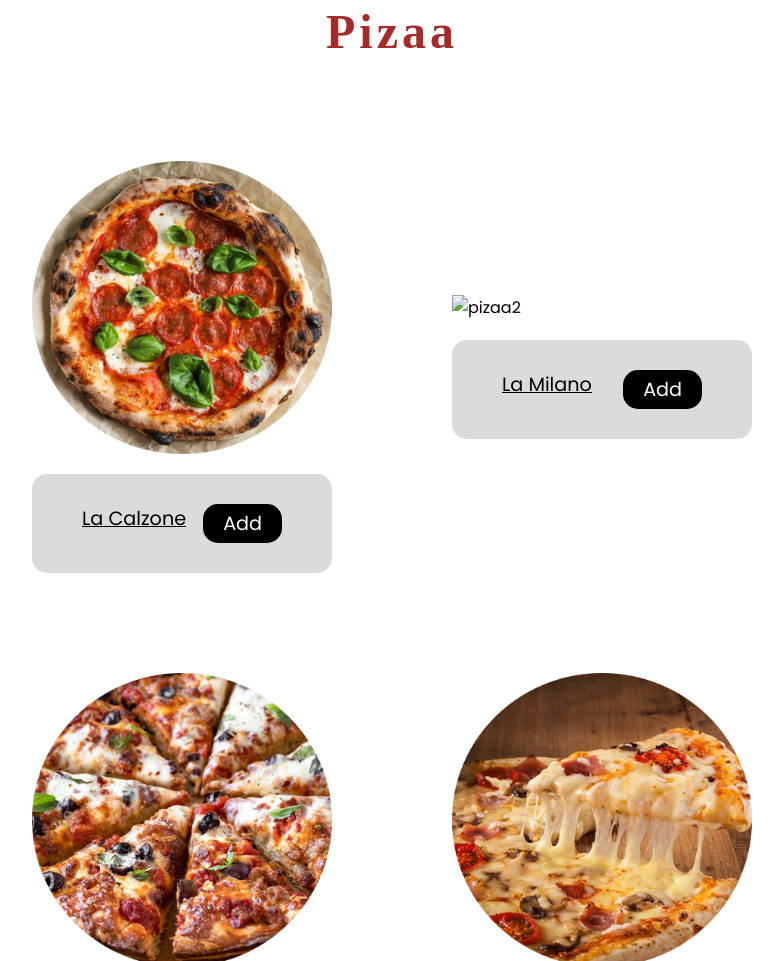
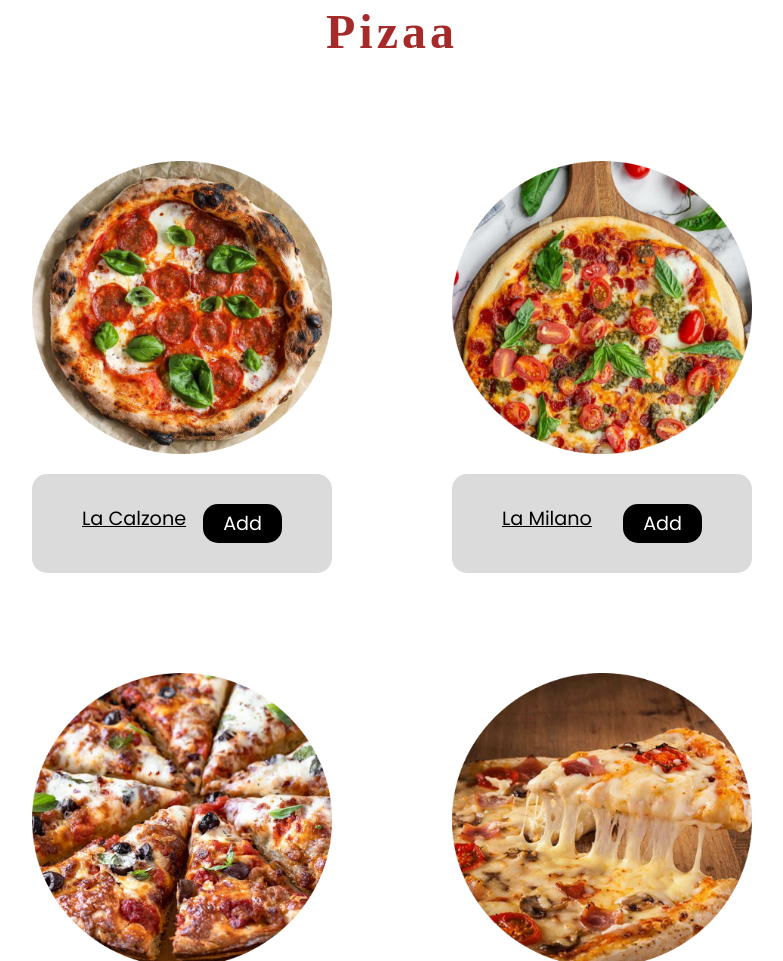
Before and after one commit to charafeddine-Web/Cha-ne_Restaurants_-Beldi-, a plain HTML site: page Menu.html in a window 1280 px wide. Shown: the part 2458-3419 px from the top of the page, without its empty margins (248-1031 px from the left). Drawn offline with nearby package versions, Linux system fonts and the light colour scheme; the site is published under a folder, as on GitHub Pages, so addresses that start at the root find nothing; a web font is replaced by a local one.

Commit message:
Version Validé

```diff
--- a/Menu.html
+++ b/Menu.html
@@ -213,7 +213,7 @@
 					</div>
 				</div>
 				<div class="parent-pizaa">
-					<img src="/img/pizaa2.png" alt="pizaa2" class="img">
+					<img src="./img/pizaa2.png" alt="pizaa2" class="img">
 					<div class="boxpizza">
 						<p>La Milano</p>
 						<button onclick="confirm('En cours de traitement !')">Add</button>
```
